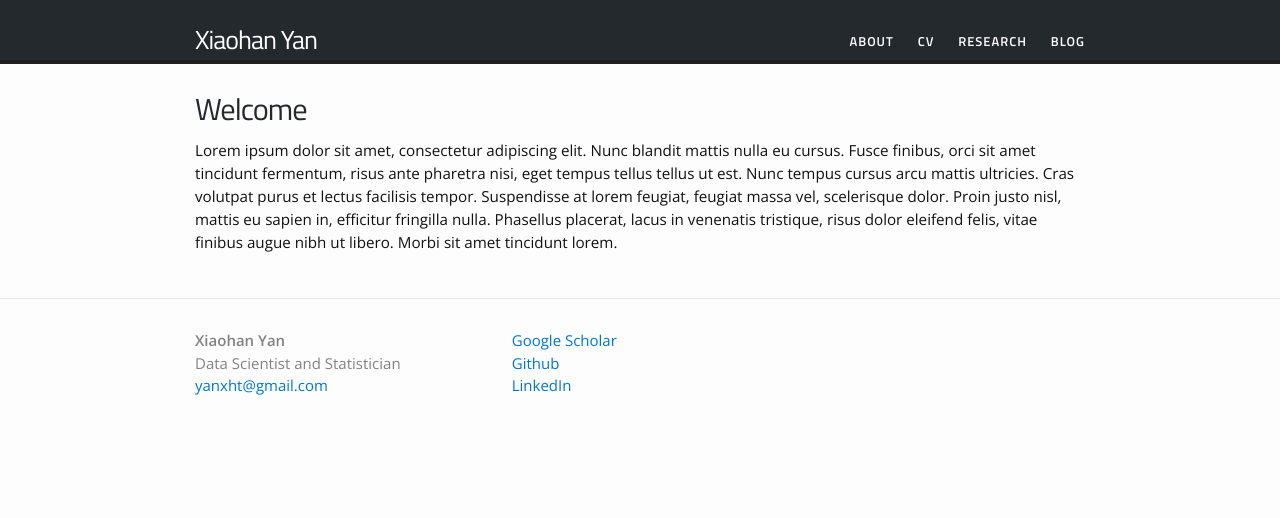
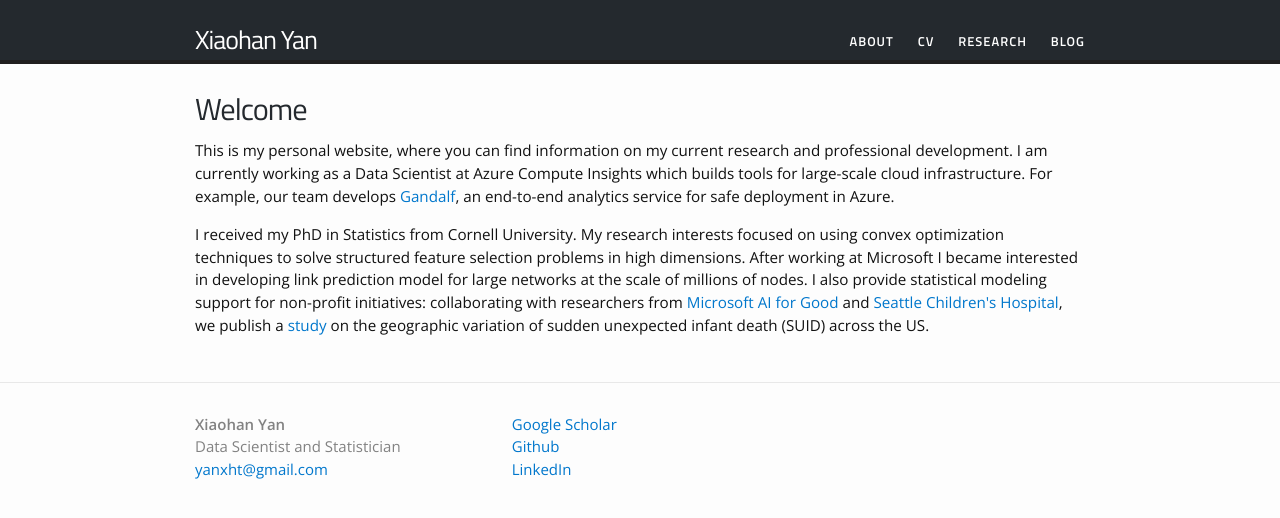
Before and after one commit to yanxht/yanxht.github.io, a Jekyll site: the page built from index.html, in a window 1280 px wide. Shown: the top 518 px of the page. Built offline with Jekyll 4.4.1, drawn with Linux system fonts in a browser that asks for light colours.

Commit message:
Update index page

```diff
--- a/index.html
+++ b/index.html
@@ -1,13 +1,13 @@
 ---
 layout: default
 ---
-
-
 
 <div class="home">
 
 <h1>Welcome</h1>
 
-<p>Lorem ipsum dolor sit amet, consectetur adipiscing elit. Nunc blandit mattis nulla eu cursus. Fusce finibus, orci sit amet tincidunt fermentum, risus ante pharetra nisi, eget tempus tellus tellus ut est. Nunc tempus cursus arcu mattis ultricies. Cras volutpat purus et lectus facilisis tempor. Suspendisse at lorem feugiat, feugiat massa vel, scelerisque dolor. Proin justo nisl, mattis eu sapien in, efficitur fringilla nulla. Phasellus placerat, lacus in venenatis tristique, risus dolor eleifend felis, vitae finibus augue nibh ut libero. Morbi sit amet tincidunt lorem.</p>
+<p>This is my personal website, where you can find information on my current research and professional development. I am currently working as a Data Scientist at Azure Compute Insights which builds tools for large-scale cloud infrastructure. For example, our team develops <a href="https://www.microsoft.com/en-us/research/publication/an-intelligent-end-to-end-analytics-service-for-safe-deployment-in-large-scale-cloud-infrastructure/">Gandalf</a>, an end-to-end analytics service for safe deployment in Azure.</p>
+
+<p>I received my PhD in Statistics from Cornell University. My research interests focused on using convex optimization techniques to solve structured feature selection problems in high dimensions. After working at Microsoft I became interested in developing link prediction model for large networks at the scale of millions of nodes. I also provide statistical modeling support for non-profit initiatives: collaborating with researchers from <a href="https://www.microsoft.com/en-us/ai/ai-for-good">Microsoft AI for Good</a> and <a href="https://www.seattlechildrens.org">Seattle Children's Hospital</a>, we publish a <a href="https://www.sciencedirect.com/science/article/abs/pii/S002234762030010X">study</a> on the geographic variation of sudden unexpected infant death (SUID) across the US. </p>
 
 </div>
```
